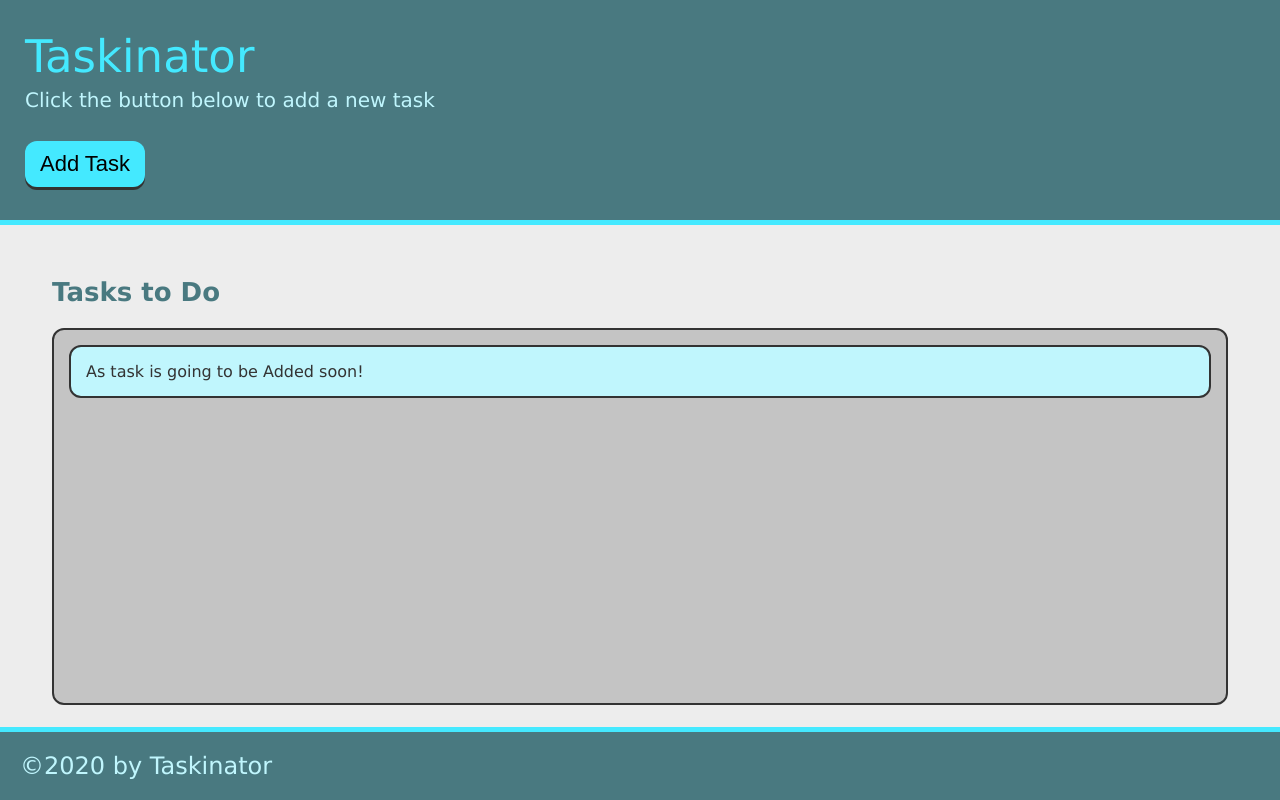
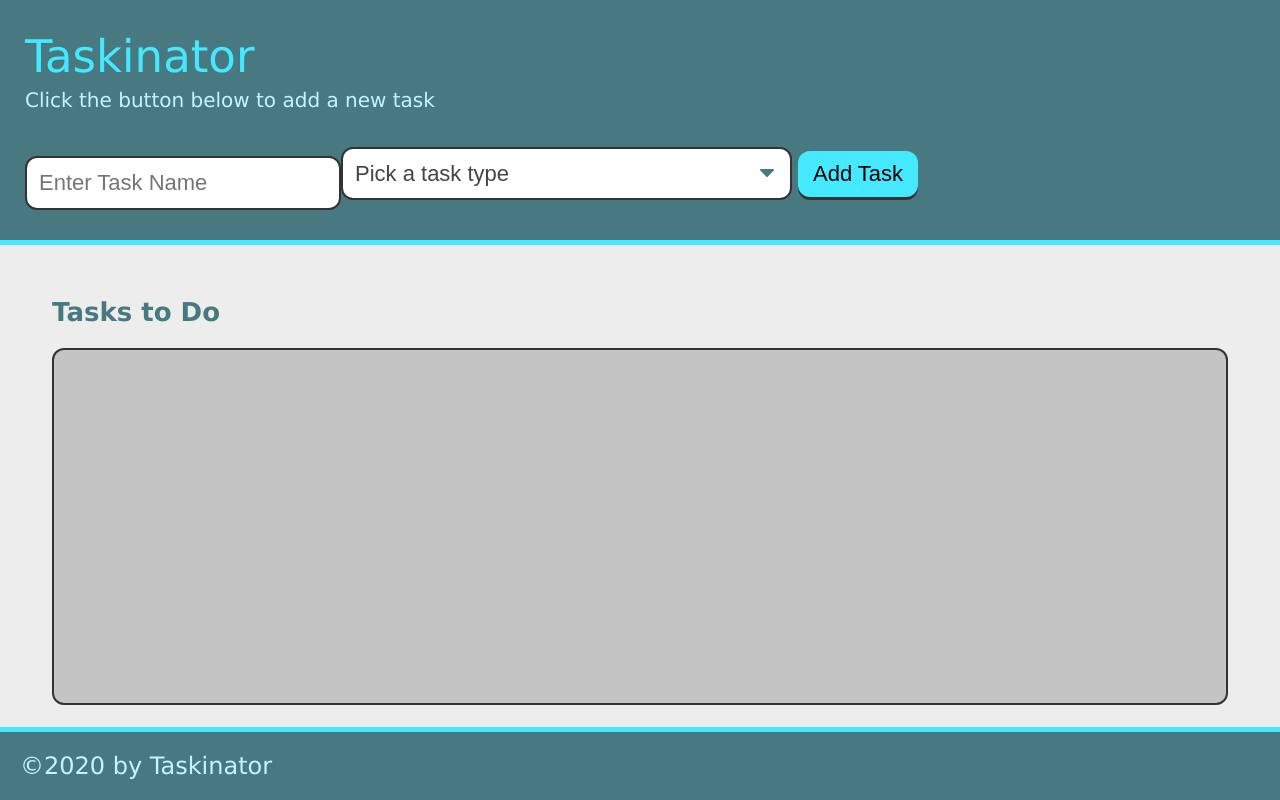
Before and after one commit to ShaunSully88/Taskinator, a plain HTML site: page index.html in a window 1280 px wide. Drawn offline with Linux system fonts and the light colour scheme.

Commit message:
added task dropdown selector and CSS properties

```diff
--- a/index.html
+++ b/index.html
@@ -11,17 +11,30 @@
     <!--Header-->
     <header class="page-title">Taskinator
         <p>Click the button below to add a new task</p>
-        <button id="save-task" class="btn">Add Task</button>
-        <script src="./assets/js/script.js"> </script>
+        <form id="task-form">
+            <div>
+                <input type="text" name="task-name" placeholder="Enter Task Name"/>
+            </div>
+            <div class="form-group">
+                <select name="task-type" class="select-dropdown">
+                    <option value="" disable selected>Pick a task type</option>
+                    <option value="Print">Print</option>
+                    <option value="Web">Web</option>
+                    <option value="Mobile">Mobile</option>
+                </select>
+            </div>
+            <div class="form-group">
+                <button id="save-task" class="btn" type="submit">Add Task</button>
+            </div>
+        </form>
+        <script src="./assets/js/script.js" defer> </script>
     </header>
 
     <main class="page-content">
         <section class="task-list-wrapper">
             <h2 class="list-title">Tasks to Do</h2>
                 <ul  class="task-list" id="tasks-to-do">
-                    <li class="task-item">
-                        As task is going to be Added soon!
-                    </li>
+
                 </ul>
         </section>
     </main>
```
